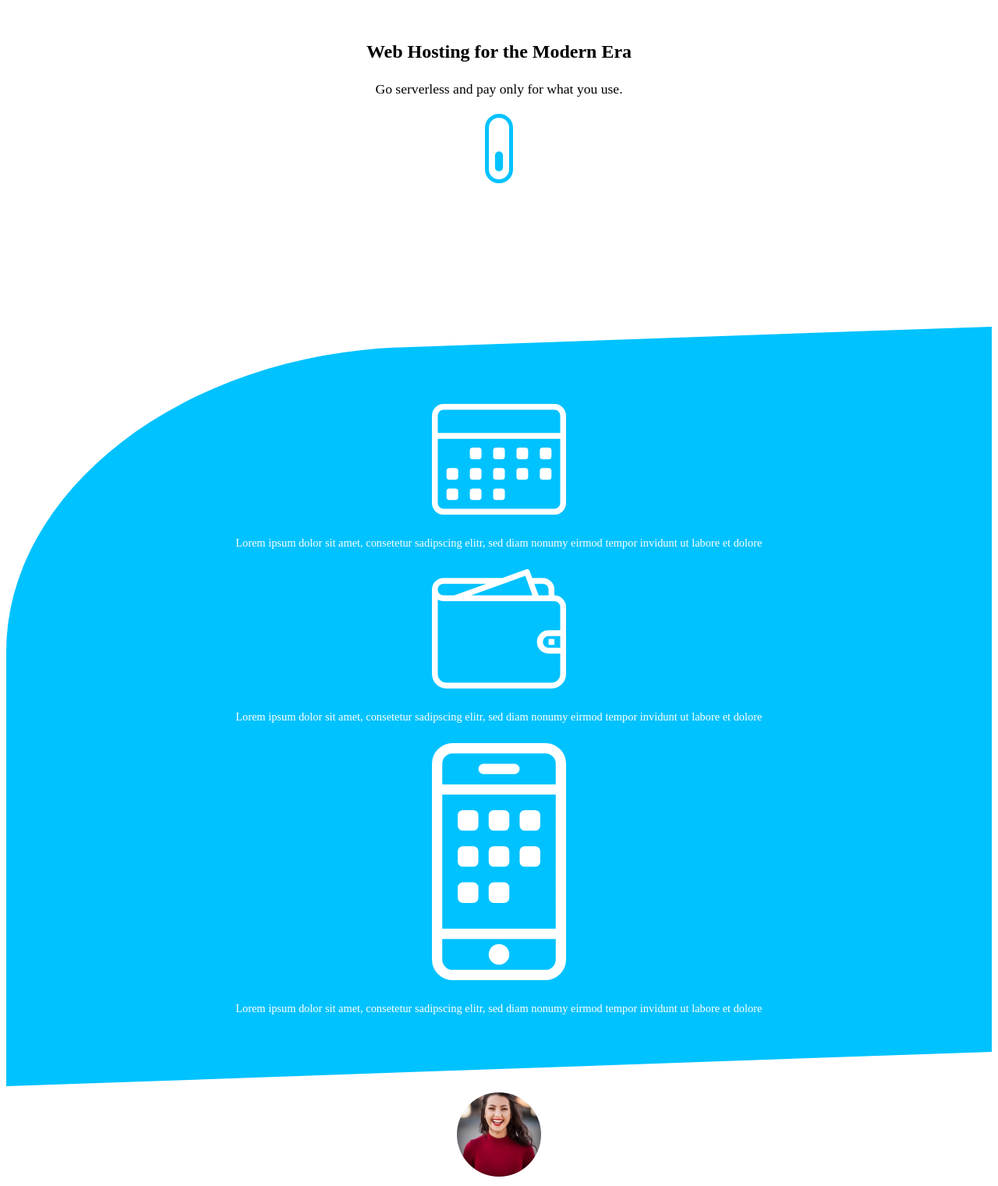
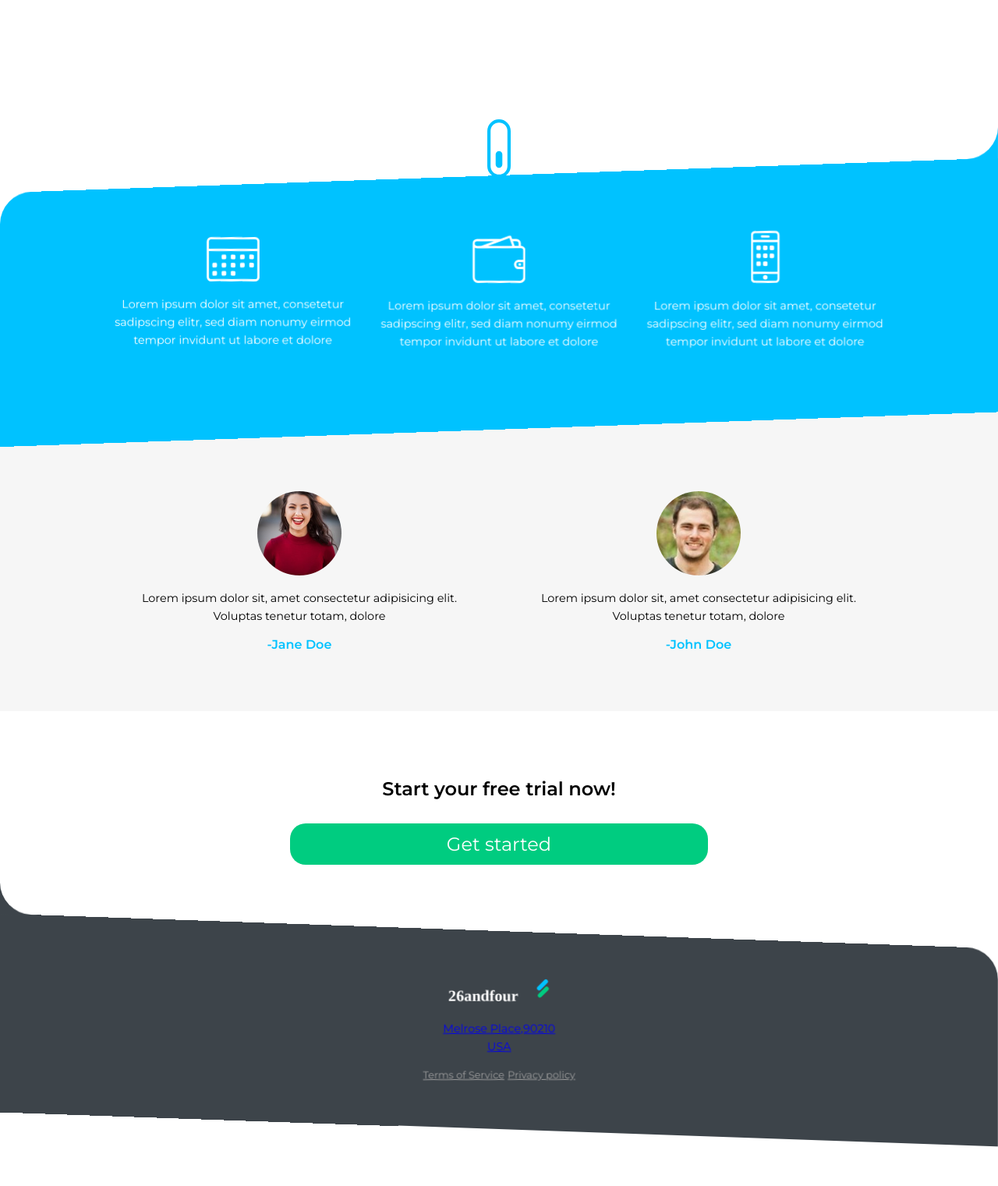
Before and after one commit to ug6067ka/first-web-page, a plain HTML site: page index.html in a window 1280 px wide. Shown: the part 559-2080 px from the top of the page at 78% size. After the commit the page ends 2029 px from the top, so only its background shows below. Drawn offline with Linux system fonts and the light colour scheme.

Commit message:
Finished web page.

```diff
--- a/css/style.css
+++ b/css/style.css
@@ -1,104 +1,401 @@
-@import url()
+@import url('https://fonts.googleapis.com/css?family=Montserrat:400,600');
 
-body{
+body {
+
     margin: 0;
-    font-family: "Montserrat",sans-serif;
+    font-family: 'Montserrat', sans-serif;
 }
 
-p,blockquote{
+p, blockquote {
     font-size: .9em;
     line-height: 1.6em;
 }
 
-ul{
+ul {
     list-style-type: none;
     margin: 0;
     padding: 0;
 }
 
-.container{
+.container {
     text-align: center;
     padding: .8em 1.2em;
 }
 
-.logo{
+.logo {
     width: 130px;
 }
 
-.hide-mobile{
-    display:none;
+.hide-mobile {
+    display: none;
 }
-
 header {
     display: flex;
     justify-content: space-between;
 }
-.menu{
+
+.menu {
     width: 25px;
-    margin-top: 45;
+    margin-top: 45%;
 }
-.server{
+
+.server {
     width: 70%;
     margin: 2em auto 2em 25%;
 }
 
-h1 .subhead{
-    position:relative;
-    z-index:3;
+h1, .subhead {
+    position: relative;
+    z-index: 3;
 }
 
-.subhead{
-    font-size:1.1em;
+.subhead {
+    font-size: 1.1em;
 }
 
-.blue-container{
-    width:100%;
-    background:#00c2ff;
-    color:white;
-    margin-top:15%;
-    padding:4em 0 2em;
-    border-top-left-radius: 40%;
+.blue-container {
+    width: 100%;
+    background: #00C2FF;
+    color: #fff;
+    margin-top: 15%;
+    padding: 4em 0 2em;
+    border-top-left-radius: 40px;
     transform: skewY(-2deg);
 }
-.blue-container:before{
+
+.blue-container:before {
     content: "";
-    widows: 40px;
+    width: 40px;
     height: 40px;
-    background-color: #00c2ff;
+    background-color: #00C2FF;
     position: absolute;
-    top:-39px;
-    right:0;
-    z-index:-2;
+    top: -39px;
+    right: 0;
+    z-index: -2;
+}
+
+.blue-container:after {
+    content: "";
+    width: 80px;
+    height: 80px;
+    background-color: #fff;
+    top: -80px;
+    position: absolute;
+    right: 0;
+    border-radius: 50%;
+    z-index: -1;
+}
+
+.blue-container ul {
+    transform: skewY(2deg);
+}
+
+.blue-container ul li {
+    margin-bottom: 3em;
+}
+
+.blue-container ul li p {
+    padding: 0 .5em;
+}
+
+.blue-container img {
+    width: 14%;
+}
+
+.blue-container ul li:nth-child(3) img {
+    width: 8%;
+}
+
+.gray-container {
+    background: #F6F6F6;
+    padding: 4em 0 2em;
+    margin-top: -3%;
+}
+
+.gray-container ul li:first-child {
+    margin-bottom: 2em;
+}
+
+figure {
+    margin: 0;
+    padding: 0;
+}
+
+figcaption {
+    font-weight: bold;
+    color: #00C2FF;
+}
+
+h2 {
+    margin-top: 7%;
+}
+
+.cta {
+    background: #00CC80;
+    width: calc(100% - 1em);
+    display: block;
+    color: #fff;
+    border-radius: 20px;
+    padding: .5em;
+    text-decoration: none;
+    font-size: 1.5em;
+    margin: 3% auto 7%;
+    position: relative;
+    z-index: 4;
+}
+
+.footer-container {
+    width: 100%;
+    background: #3D444A;
+    color: #fff;
+    padding: 3em 0;
+    border-top-right-radius: 40px;
+    transform: skewY(2deg);
+}
+
+.footer-container .container {
+    transform: skewY(-2deg);
+}
+
+.footer-container:before {
+    content: "";
+    width: 40px;
+    height: 40px;
+    background-color: #3D444A;
+    position: absolute;
+    top: -39px;
+    left: 0;
+    z-index: -2;
+}
+
+.footer-container:after {
+    content: "";
+    width: 80px;
+    height: 80px;
+    background-color: #fff;
+    position: absolute;
+    z-index: -1;
+    top: -80px;
+    left: 0;
+    border-radius: 50%;
+}
+
+ul.footer-links {
+    margin: 0 auto;
+}
+
+ul.footer-links li {
+    display: inline-block;
+}
+
+ul.footer-links li a {
+    color: #9D9D9D;
+    font-size: .8em;
+}
+
+nav ul {
+    position: fixed;
+    width: 60%;
+    top: 0;
+    right: 0;
+    text-align: left;
+    background: rgb(36,41,44);
+    height: 100%;
+    z-index: 7;
+    padding-top: 3em;
+}
+
+nav ul li a {
+    color: white;
+    text-decoration: none;
+    display: block;
+    width: 100%;
+    padding: 1em 2em;
+    background-color: rgb(49, 55, 59);
+}
+
+nav ul li a:hover {
+    background-color: rgb(65, 73, 78);
+}
+
+.exit-btn {
+    margin-bottom: 1em;
+    margin-top: -1.3em;
+    text-align: right;
+    padding: 0 1.4em;
+}
+
+.exit-btn img {
+    width: 15px;
+    cursor: pointer;
+}
+
+
+@media only screen and (min-width: 650px)  {
+
+
+    .server {
+        width: 50%;
+    }
+
+    h1 {
+        font-size: 3em;
+        margin: 0;
+    }
+
+    .subhead {
+        font-size: 1.4em;
+        margin-bottom: 12%;
+    }
+
+    .blue-container {
+        margin: 0;
+    }
+
+    .blue-container img {
+        width: 20%;
+    }
+
+    .blue-container ul li:nth-child(3) img {
+        width: 11%;
+        margin-top: -6px;
+    }
+
+    .blue-container ul {
+        display: flex;
+        margin-top: -1em;
+        align-items: center;
+    }
+
+    .blue-container ul li {
+        margin-bottom: 0;
+    }
+
+    .blue-container ul li p {
+        padding: 0 .8em;
+    }
+
+    .gray-container ul {
+        display: flex;
+    }
+
+    nav ul {
+        width: 40%;
+    }
 
 }
 
+@media only screen and (min-width: 875px)  {
 
-.blue-container:after{
-    content: "";
-    widows: 80px;
-    height: 80px;
-    background-color: #fff;
-    top: -88px;
-    position: absolute;
-    right: 0;
-    border-radius: 50%;
-    z-index: :-1;
+
+    .subhead {
+        margin-bottom: 15%;
+    }
+
+    .blue-container ul {
+        margin: 0 0 4% 0;
+    }
+
+    .gray-container ul {
+        margin: 4% 0 0;
+    }
+
 }
 
-.blue-container ul{
-    transform: skewY(2deg);
+@media only screen and (min-width: 1024px)  {
+
+    .cta {
+        width: 50%;
+    }
+
+    .container {
+        width: 80%;
+        margin: 0 auto;
+    }
+
+    .show-desktop {
+        display: block;
+        margin: 0 auto 13% auto;
+    }
+
+    .hide-desktop {
+        display: none;
+    }
+
+    nav ul {
+        position: inherit;
+        width: auto;
+        background: none;
+        height: auto;
+        display: flex;
+        padding-top: 0;
+    }
+
+    nav ul li {
+        float: left;
+    }
+
+    nav ul li a {
+        color: black;
+        background-color: inherit;
+        text-align: right;
+        padding: 1em 2em;
+    }
+
+    nav ul li a:hover {
+        background-color: inherit;
+    }
+
+    .scroll {
+        width: 30px;
+        animation: move 1s infinite alternate;
+    }
+
+    @keyframes move {
+        from {
+            transform: translateY(0px);
+        }
+        to {
+            transform: translateY(20px);
+        }
+    }
+
 }
 
-.blue-container ul li{
-    margin-bottom: 3px;
+@media only screen and (min-width: 1600px)  {
+
+    .server {
+        width: 40%;
+        margin: 5em auto 4em 15%;
+    }
+
+    .container {
+        width: 70%;
+    }
+
+    .blue-container {
+        padding: 7em 0 2em;
+    }
+
+    .blue-container ul li p, blockquote {
+        font-size: 1.3em;
+    }
+
+    .gray-container {
+        padding: 6em 0 4em;
+    }
+
+    h2 {
+        margin-top: 4em;
+    }
+
+    .blue-container img {
+        width: 15%;
+    }
+
+    .blue-container ul li:nth-child(3) img {
+        width: 8%;
+        margin-top: -4px;
+    }
+
 }
-
-.blue-container ul li p{
-    padding: 0.5em;
-}
-
-.blue-container img{
-    width:14%;
-}
-
-.blue-container ul li:nth-child()
--- a/index.html
+++ b/index.html
@@ -103,6 +103,28 @@
       </div>
     </div>
   </footer>
+  <script>
+    // console.log("hahah");
+    var menu = document.getElementById("menu");
+    var nav = document.getElementById("nav");
+    var exit = document.getElementById("exit");
+
+    menu.addEventListener("click", function (e) {
+      e.preventDefault();
+      console.log("I am clicked, so I do something.");
+      nav.classList.toggle("hide-mobile");
+
+    });
+    // menu.addeventlistener("click", function (e) {
+    //   nav.classlist.toggle("hude-mobile");
+    //   e.preventDefault();
+    // });
+
+
+
+  </script>
+
+
 </body>
 
 </html>
```
Also changed, not shown: 1 other file.
